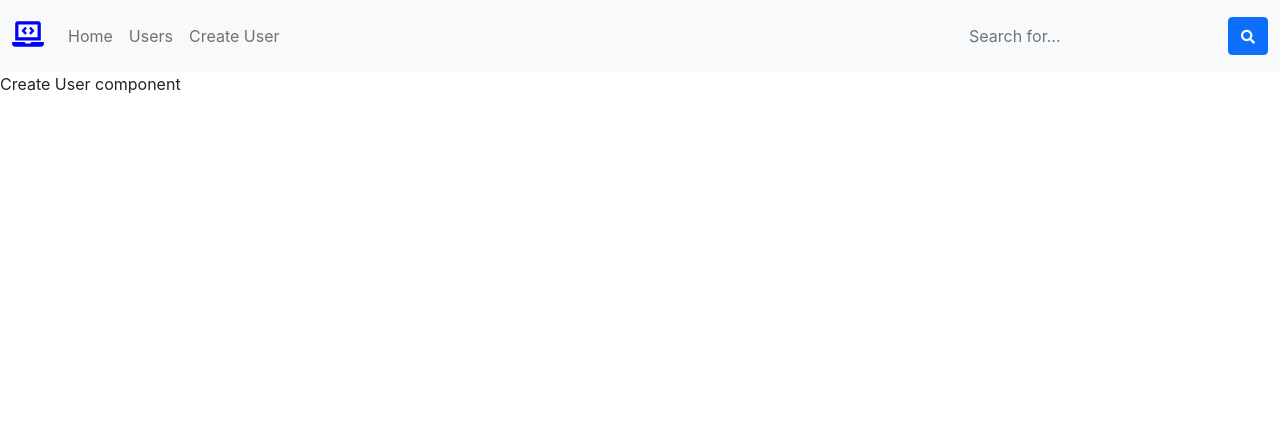
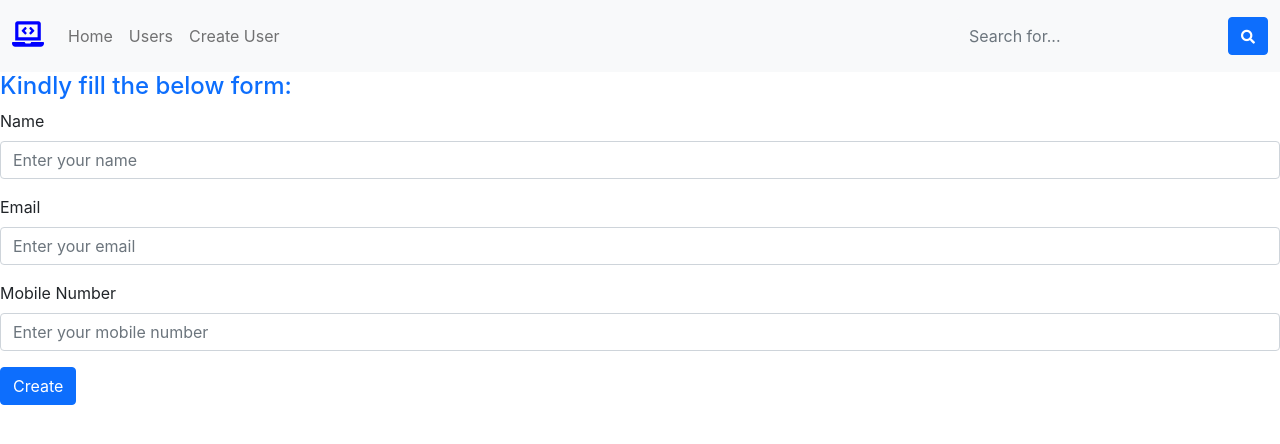
Before and after one commit to santhosh8857/CRUD, a React (Create React App) app: page /create-user in a window 1280 px wide. Shown: the top 444 px of the page. Built offline with nearby package versions, Linux system fonts and the light colour scheme.

Commit message:
added post

```diff
--- a/src/components/Createuser.js
+++ b/src/components/Createuser.js
@@ -1,7 +1,76 @@
-import React from "react";
+import React, { useState } from "react";
+import axios from "axios";
+import { Button, Form, FormGroup, Input, Label } from "reactstrap";
+const Createuser = ({ apiURL }) => {
+  const [name, setName] = useState("");
+  const [email, setEmail] = useState("");
+  const [mobile, setMobile] = useState("");
 
-const Createuser = () => {
-  return <>Create User component</>;
+  const handleSubmit = (e) => {
+    axios
+      .post(apiURL, {
+        name: name,
+        email_id: email,
+        mobile_no: mobile,
+      })
+      .then((resp) => {
+        alert("User Created!!");
+        console.log(resp);
+      })
+      .catch((err) => console.log(err));
+
+    setName("");
+    setEmail("");
+    setMobile("");
+
+    e.preventDefault();
+  };
+
+  return (
+    <>
+      <h4 className="text-primary">Kindly fill the below form:</h4>
+      <Form onSubmit={handleSubmit}>
+        <FormGroup>
+          <Label>Name</Label>
+          <Input
+            type="text"
+            name="name"
+            id="name"
+            value={name}
+            placeholder="Enter your name"
+            onChange={(e) => setName(e.target.value)}
+          />
+        </FormGroup>
+        <FormGroup>
+          <Label>Email</Label>
+          <Input
+            type="email"
+            name="email"
+            id="email"
+            value={email}
+            placeholder="Enter your email"
+            onChange={(e) => setEmail(e.target.value)}
+          />
+        </FormGroup>
+        <FormGroup>
+          <Label>Mobile Number</Label>
+          <Input
+            type="tel"
+            name="mobile"
+            id="mobile"
+            value={mobile}
+            placeholder="Enter your mobile number"
+            onChange={(e) => setMobile(e.target.value)}
+          />
+        </FormGroup>
+        <FormGroup>
+          <Button color="primary" type="submit">
+            Create
+          </Button>
+        </FormGroup>
+      </Form>
+    </>
+  );
 };
 
 export default Createuser;
--- a/src/index.js
+++ b/src/index.js
@@ -63,7 +63,9 @@ const routing = (
       <Route exact path="/users">
         <Users apiURL={apiURL} />
       </Route>
-      <Route exact path="/create-user" component={Createuser} />
+      <Route exact path="/create-user">
+        <Createuser apiURL={apiURL} />
+      </Route>
       <Route exact path="/user/:id">
         <ViewUser apiURL={apiURL} />
       </Route>
```
